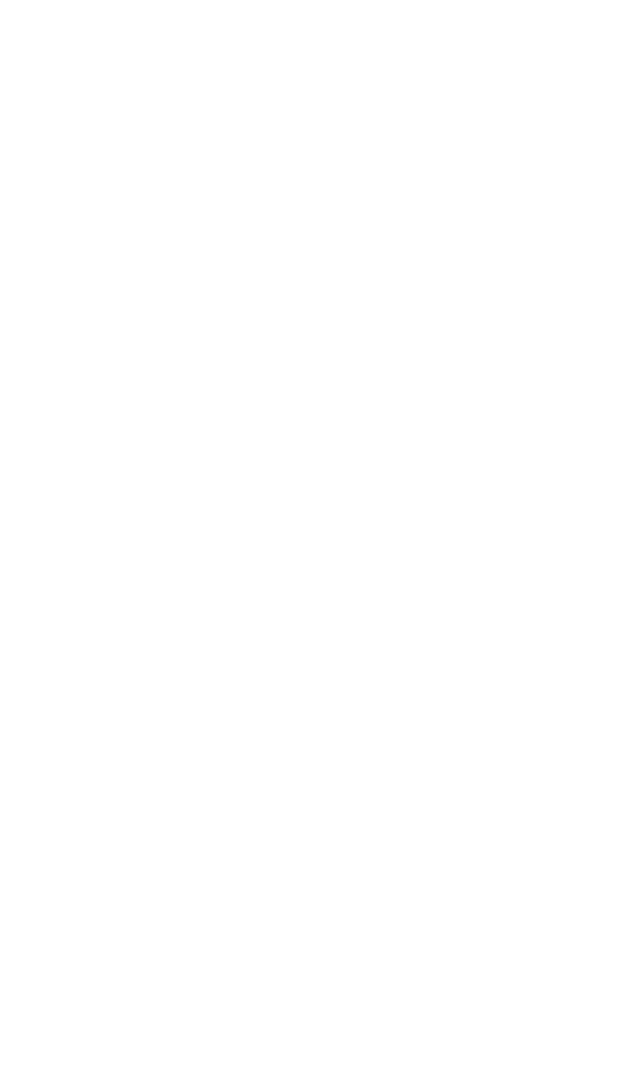
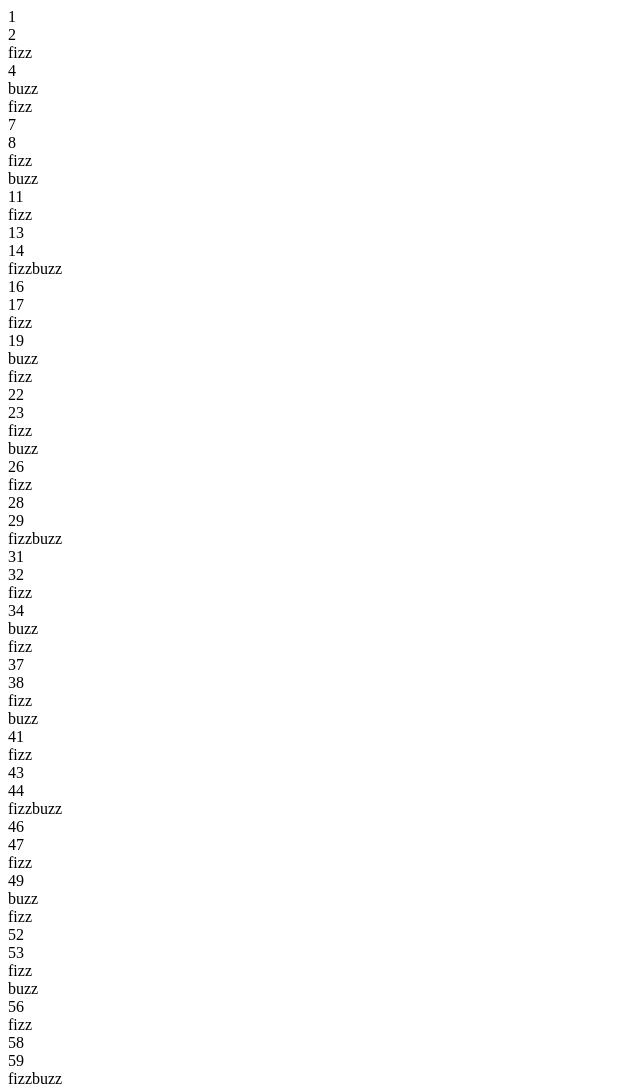
Before and after one commit to simone-danzeri/js-fizzbuzz, a plain HTML site: page index.html in a window 1280 px wide. Shown: the top 1084 px of the page, without its empty margins (0-640 px from the left). Before the commit the page ends 800 px from the top, so only its background shows below. Drawn offline with Linux system fonts and the light colour scheme.

Commit message:
feat: add bonus 1

```diff
--- a/index.html
+++ b/index.html
@@ -8,7 +8,11 @@
     <link rel="stylesheet" href="css/style.css">
 </head>
 <body>
-    <h2 id="user-message"></h2>
+
+    <div id="container">
+
+    </div>
+
     <script type="text/javascript" src="js/script.js"></script>
 </body>
 </html>
--- a/js/script.js
+++ b/js/script.js
@@ -1,16 +1,25 @@
+let numbContainer = document.querySelector('#container');
 // Generare i numeri da 1 a 100
 for (let i = 1; i <= 100; i++) {
     // Se il numero è multiplo di 3 e 5 --> stampo fizzbuzz
     if ((i % 3 === 0) && (i % 5 === 0)) {
+        const newDiv = `<div>fizzbuzz</div>`;
+        numbContainer.innerHTML += newDiv;
         console.log('fizzbuzz');
     // Se il numero è multiplo di 3 --> stampo fizz
     } else if (i % 3 === 0){
+        newDiv = `<div>fizz</div>`;
+        numbContainer.innerHTML += newDiv;
         console.log('fizz');
     // Se il numero è multiplo di 5 --> stampo buzz
     } else if (i % 5 === 0){
+        newDiv = `<div>buzz</div>`;
+        numbContainer.innerHTML += newDiv;
         console.log('buzz');
     // Se il numero non è multiplo di 3 o 5 --> stampo il numero
     } else {
+        newDiv = `<div>${i}</div>`;
+        numbContainer.innerHTML += newDiv;
         console.log(i);
     }
 }
```
